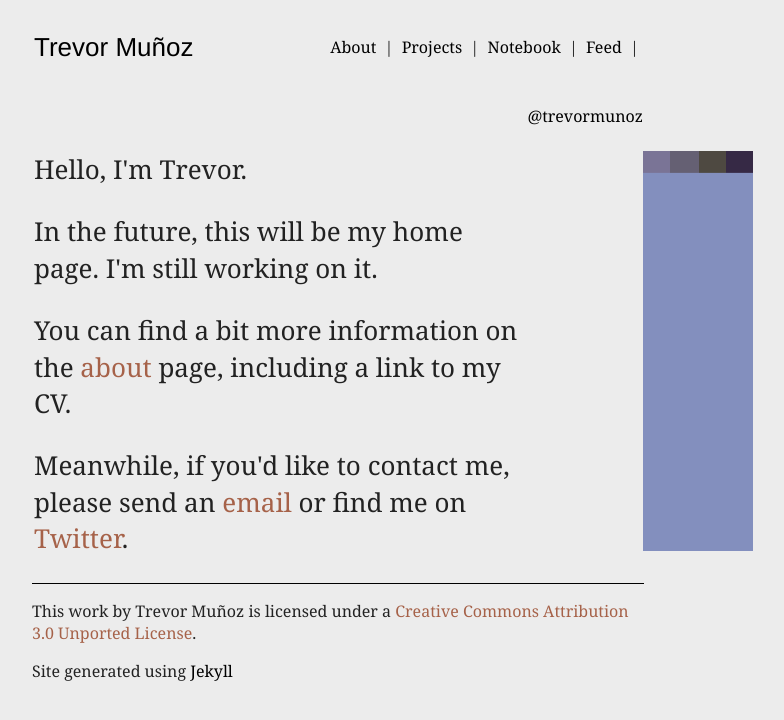
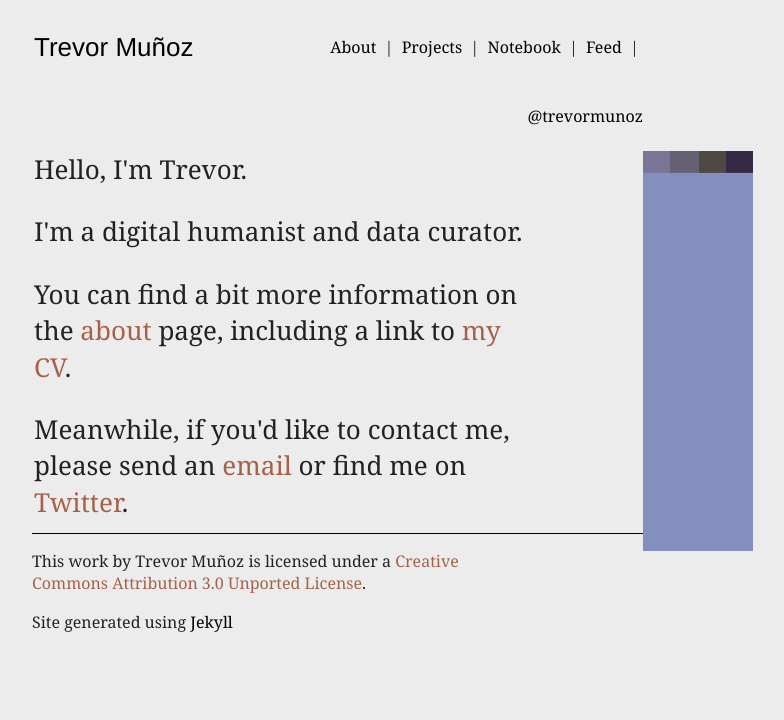
Before and after one commit to trevormunoz/calling-card, a Jekyll site: the page built from index.html, in a window 1280 px wide. Shown: the top 720 px of the page, without its empty margins (302-1086 px from the left). Built offline with Jekyll 4.4.1, drawn with Linux system fonts in a browser that asks for light colours; nearby versions of some CDN libraries; Markdown is read by kramdown in place of the engine named in the settings.

Commit message:
Change language on splash page—catch-up commit

```diff
--- a/index.html
+++ b/index.html
@@ -7,10 +7,10 @@
 	<img class="deco" src="/images/color.png" alt="a swatch of color">
 	<p>Hello, I'm Trevor.</p>
 
-	<p>In the future, this will be my home page. I'm still working on it.</p>
+	<p>I'm a digital humanist and data curator.</p>
 
-	<p>You can find a bit more information on the <a href="/about/">about</a> page, including a link to my CV.
+	<p>You can find a bit more information on the <a href="/about/">about</a> page, including a link to <a href="/about/cv/">my CV</a>.</p>
 
-	<p>Meanwhile, if you'd like to contact me, please send an <a href="mailto:trevor@trevormunoz.com">email</a> or find me on <a href="http://twitter.com/trevormunoz">Twitter</a>.
+	<p>Meanwhile, if you'd like to contact me, please send an <a href="mailto:trevor@trevormunoz.com">email</a> or find me on <a href="http://twitter.com/trevormunoz">Twitter</a>.</p>
 
 </div>
```
